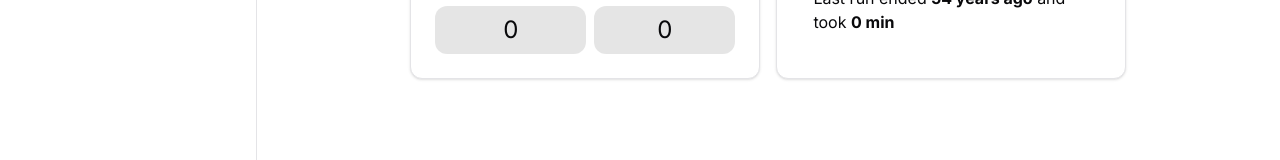
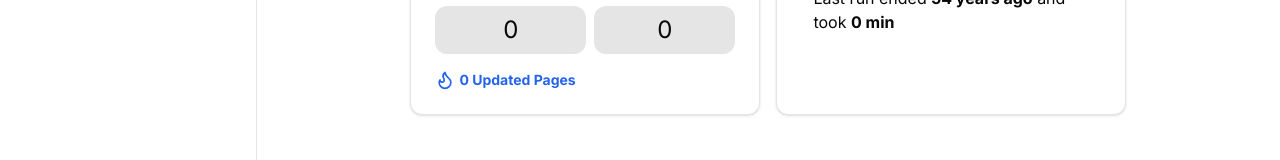
Before and after one commit to startmunich/start-rag, a Next.js app in the folder apps/dashboard/: page /crawler in a window 1280 px wide. Shown: the part 205-365 px from the top of the page. Built offline with nearby package versions, Linux system fonts and the light colour scheme; no server answers.

Commit message:
Update cache hitrs

```diff
--- a/apps/dashboard/src/app/crawler/page.tsx
+++ b/apps/dashboard/src/app/crawler/page.tsx
@@ -2,7 +2,7 @@
 import { Card, CardContent, CardDescription, CardHeader, CardTitle } from "@/components/ui/card";
 import CrawlerContext from "@/context/appStateContext";
 import { cn } from "@/lib/utils";
-import { PlayCircle, StopCircle } from "lucide-react";
+import { Flame, PlayCircle, StopCircle } from "lucide-react";
 import { useContext } from "react";
 import React  from 'react';
 import Moment from 'react-moment';
@@ -51,6 +51,10 @@ export default function Crawler() {
                   </div>
                 </div>
               </div>
+              <div className="text-sm mt-4 bg-transparent flex items-center text-blue-600 font-bold">
+                <Flame className="w-5 h-5 inline-block mr-1" />
+                {crawler.cacheMisses} Updated Pages
+              </div>
             </CardContent>
           </Card>
           <Card className="w-[350px]">
--- a/apps/dashboard/src/hooks/useCrawlerState.ts
+++ b/apps/dashboard/src/hooks/useCrawlerState.ts
@@ -4,6 +4,7 @@ export interface CrawlerState {
     isRunning: boolean;
     inQueue: number;
     processed: number;
+    cacheMisses: number;
     lastRunDuration: number;
     lastRunStartedAt: number;
     lastRunEndedAt: number;
@@ -15,6 +16,7 @@ export default function useCrawlerState(basePath: string): CrawlerState {
         isRunning: false,
         inQueue: 0,
         processed: 0,
+        cacheMisses: 0,
         lastRunDuration: 0,
         lastRunStartedAt: 0,
         lastRunEndedAt: 0,
```
